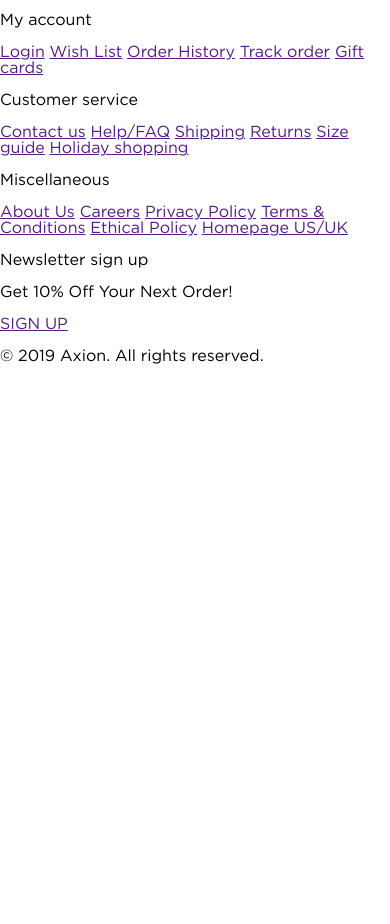
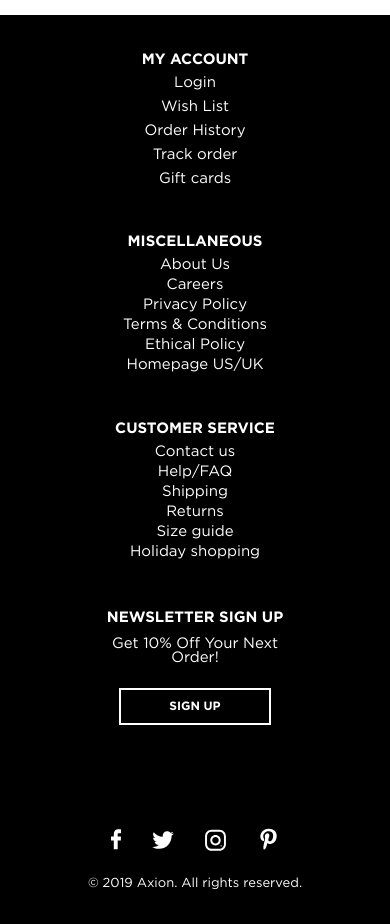
Before and after one commit to WebHeroSchool/Fedarovich-axion, a plain HTML site: page index.html in a window 390 px wide. Shown: the part 2673-3597 px from the top of the page. Before the commit the page ends 3054 px from the top, so only its background shows below. Drawn offline with Linux system fonts and the light colour scheme.

Commit message:
Сделал стили футера

```diff
--- a/style.css
+++ b/style.css
@@ -462,7 +462,6 @@ body {
 	line-height: 18px;
 }
 
-
 .stories-item__link {
 	align-self: flex-start;
 	position: absolute;
@@ -521,6 +520,7 @@ body {
 	display: flex;
 	flex-wrap: wrap;
 	justify-content: center;
+	margin-bottom: 80px;
 }
 
 .gallery__title {
@@ -542,8 +542,122 @@ body {
 	width: 14.28%;
 }
 
+.footer {
+  display: flex;
+ 	flex-wrap: wrap;
+ 	justify-content: space-between;
+ 	padding: 57px 16.7% 23px 17%;
+ 	background: #000;
+ 	color: #fff;
+ 	font-size: 12px;
+	line-height: 11px;
+}
+
+.footer-item {
+	margin-bottom: 40px;
+}
+
+.footer-item:first-child {
+	margin-right: 41px;
+}
+
+.footer-item:nth-child(3) {
+	margin-right: 10px;
+}
+
+
+.footer-item__title {
+	font-weight: bold;
+	text-transform: uppercase;
+}
+
+.footer-item__link {
+	margin-bottom: 7px;
+	color: #fff;
+	text-decoration: none;
+	display: block;
+	transition: opacity .5s;
+}
+
+.footer-item__link:hover {
+	opacity: .5;
+}
+
+.footer-item__link:nth-child(5) {
+	margin-bottom: 10px;
+}
+
+.footer-item:nth-child(4) .footer-item__title {
+	margin-bottom: 7px;
+}
+
+.footer-item__text {
+	margin-top: 0;
+	margin-bottom: 13px;
+}
+
+.footer-item__button {
+	display: inline-block;
+	margin-bottom: 33px;
+	padding: 9px 45px;
+	font-size: 10px;
+	font-weight: bold;
+	line-height: 9px;
+	text-decoration: none;
+	color: #fff;
+	border: 2px solid #fff;
+	transition: opacity .5s;
+}
+
+.footer-item__button:hover {
+	opacity: .5;
+}
+
+.social {
+	display: flex;
+	width: 137px;
+	justify-content: space-between;
+	font-size: 0;
+}
+
+.social__item {
+	width: 34px;
+	height: 20px;
+	transition: opacity .5s;
+}
+
+.social__item:hover {
+	cursor: pointer;
+	opacity: .5;
+}
+
+.social__item_fsb {
+	background: no-repeat url('img/fsb.svg');
+}
+
+.social__item_twi {
+	background: no-repeat url('img/twi.svg');
+	background-position: 0 2px;
+}
+
+.social__item_inst {
+	background: no-repeat url('img/inst.svg');
+	background-position: 8px 0;
+}
+
+.social__item_ptrs {
+	background: no-repeat url('img/ptrs.svg');
+	background-position: 17px 1px;
+}
+
+
+ .footer__copyright {
+ 	width: 100%;
+ 	margin-right: 8px;
+ 	text-align: center;
+}
+
 @media (max-width: 1024px) {
-
 	.wrapper {
 		width: 90.8%;
 	}
@@ -697,17 +811,32 @@ body {
     width: 25px;
   }
 
+  .gallery {
+  	margin-bottom: 94px;
+  }
+
   .gallery__title {
   	margin-bottom: 11px;
   }
 
-
-
-
+  .footer {
+	 	padding: 57px 11.9% 23px 12.5%;
+	}
+
+	.footer-item {
+		margin-bottom: 40px;
+	}
+
+	.footer__item__button {
+		padding: 9px 45px;
+	}
+
+	.footer__copyright {
+		margin-right: 11px;
+	}
 }
 
 @media (max-width: 910px) {
-
 	.logo {
 		margin-right: 15px;
 	}
@@ -728,11 +857,9 @@ body {
 		font-size: 10px;
 		line-height: 8px;
 	}
-
 }
 
 @media (max-width: 768px) {
-
 	.wrapper {
 		width: 100%;
 	}
@@ -881,7 +1008,6 @@ body {
 		padding: 0;
 		box-sizing: border-box;
 	}
-
 
 	.products-item:after {
 		display: none;
@@ -1070,6 +1196,7 @@ body {
 	.gallery {
 		position: relative;
 		padding-top: 55px;
+		margin-bottom: 123px;
 	}
 
 	.gallery:after {
@@ -1102,19 +1229,78 @@ body {
 		opacity: 1;
 	}
 
+	.footer {
+		padding: 47px 5.6% 23px 6.6%;
+	}
+
+	.footer-item {
+		margin-bottom: 55px;
+	}
+
+	.footer-item:first-child {
+    margin-right: 0px;
+	}
+
+	.footer-item:nth-child(2) {
+    margin-right: 9px;
+	}
+
+	.footer-item:nth-child(3) {
+    margin-right: 13px;
+	}
+
+	.footer-item:nth-child(4) {
+    width: 23%;
+	}
+
+	.footer-item__title {
+		margin-bottom: 9px;
+	}
+
+	.footer-item__link {
+		margin-bottom: 8px;
+	}
+
+	.footer-item__text {
+		text-align: justify;
+	}
+
+	.footer-item__button {
+		padding: 7px 48px;
+		margin-bottom: 27px;
+	}
+
+	.social {
+		width: 120px;
+	}
+
+	.social__item {
+		position: relative;
+		height: 16px;
+		width: 16px;
+		background-size: contain;
+		background-position: 0 0;
+	}
+
+	.social__item_twi {
+		left: -6px;
+    top: 3px;
+	}
+
+	.social__item_inst {
+		left: -3px;
+    top: 1px;
+	}
 }
 
 
 @media (max-width: 670px) {
-
 	.stories-item__link {
 			padding-right: 43px;
 	}
-
 }
 
 @media (max-width: 650px) {
-
 	.banner {
     padding-right: 30%;
     background-position: 35%;
@@ -1142,11 +1328,9 @@ body {
 		right: auto;
 		left: 0;
 	}
-
 }
 
 @media (max-width: 540px) {
-
 	.products__title {
 		font-size: 26px;
     line-height: 24px;
@@ -1182,16 +1366,109 @@ body {
 		line-height: 21px;
 	}
 
+	.gallery {
+		margin-bottom: 18px;
+	}
+
 	.gallery__title {
 		margin: 0 44px 13px 0;
 		font-size: 25px;
 		line-height: 24px;
 	}
 
+	.footer {
+		flex-direction: column;
+		padding: 23px 0 21px 0;
+		text-align: center;
+		font-size: 15px;
+		line-height: 14px;
+	}
+
+	.footer-item {
+		padding-right: 0;
+		padding-left: 0;
+		margin-bottom: 24px;
+	}
+
+	.footer-item:first-child {
+    order: 1;
+	}
+
+	.footer-item:nth-child(2) {
+		order: 3;
+    margin-right: 0;
+    margin-bottom: 31px;
+	}
+
+	.footer-item:nth-child(3) {
+		order: 2;
+    margin-right: 0;
+    margin-bottom: 29px;
+	}
+
+	.footer-item:nth-child(3) .footer-item__link,
+	.footer-item:nth-child(2) .footer-item__link {
+		margin-bottom: 6px;
+	}
+
+	.footer-item:nth-child(4) {
+		order: 4;
+    width: 180px;
+    margin: 0 auto 28px auto;
+	}
+
+	.footer-item__link {
+    margin-bottom: 10px;
+	}
+
+	.footer-item__text {
+    text-align: center;
+    margin-bottom: 23px;
+	}
+
+	.footer-item:nth-child(4) .footer-item__title {
+    margin-bottom: 12px;
+	}
+
+	.footer-item__button {
+		margin-bottom: 103px;
+		padding: 11px 48px;
+		font-size: 12px;
+		line-height: 11px;
+	}
+
+	.social {
+		width: auto;
+	}
+
+	.social__item {
+		width: 22px;
+		height: 22px;
+	}
+
+	.social__item_fsb {
+		left: 6px;
+	}
+
+	.social__item_inst {
+		right: 5px;
+		left: auto;
+	}
+
+	.social__item_ptrs {
+		right: 4px;
+	}
+
+	.footer__copyright {
+		order: 5;
+    margin-right: 0;
+    margin-top: 0;
+    font-size: 13px;
+    line-height: 12px;
+	}
 }
 
 @media (max-width: 480px) {
-
 	.play-button {
 		top: 42.4%;
 		left: 45.7%;
@@ -1206,11 +1483,9 @@ body {
 		border: 2px solid transparent;
 		border-left: 4px solid rgba(0, 0, 0, 0.5);
 	}
-
 }
 
 @media (max-width: 376px) {
-
 	.header {
 		padding: 24px 46px 24px 48px;
 	}
@@ -1467,11 +1742,9 @@ body {
 	.gallery__img:nth-child(4) {
 		order: 6;
 	}
-
 }
 
 @media (max-width: 320px) {
-
 	.header {
     padding: 24px 20px 26px 20px;
 	}
@@ -1513,10 +1786,20 @@ body {
 
 	.gallery {
 		padding-bottom: 62px;
+		margin-bottom: 23px;
 	}
 
 	.gallery__img {
 		width: 43.8%;
 	}
 
-}
+	.footer {
+		margin-left: 3px;
+		margin-right: 4px;
+	}
+
+	.social__item_inst {
+		right: 7px;
+		top: 0;
+	}
+}
```
Also changed, not shown: img/fsb.svg (added), img/inst.svg (added), img/ptrs.svg (added), img/twi.svg (added).
